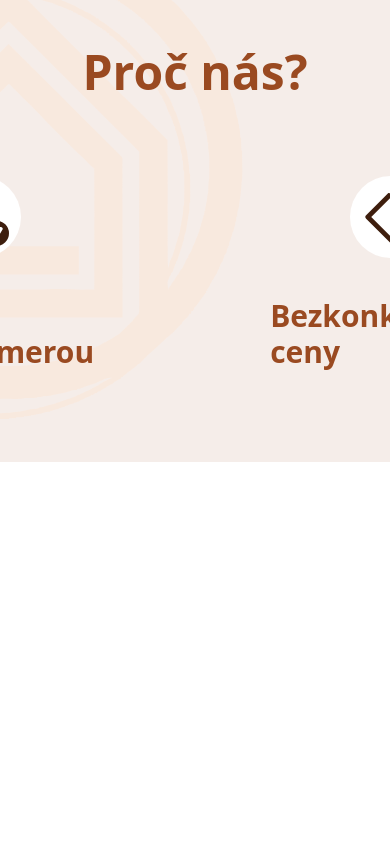
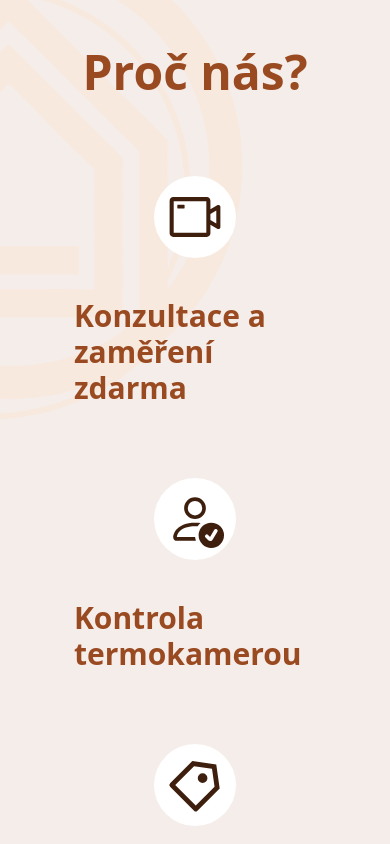
Before and after one commit to OndrejJuda/tepelne-izolace, a Next.js app: page / in a window 390 px wide. Shown: the part 2960-3804 px from the top of the page. Built offline with nearby package versions, Linux system fonts and the light colour scheme.

Commit message:
responsive benefits

```diff
--- a/components/Benefits.jsx
+++ b/components/Benefits.jsx
@@ -32,7 +32,7 @@ const Benefits = () => {
         />
         <div className='flex flex-col items-center z-10'>
           <HSecondary additionalStyling='text-5xl mt-16 mb-8'>Proč nás?</HSecondary>
-          <ul className='flex gap-8 p-8'>
+          <ul className='flex flex-wrap gap-8 p-8'>
             {
               benefits.map((item) => (
                 <li
```
